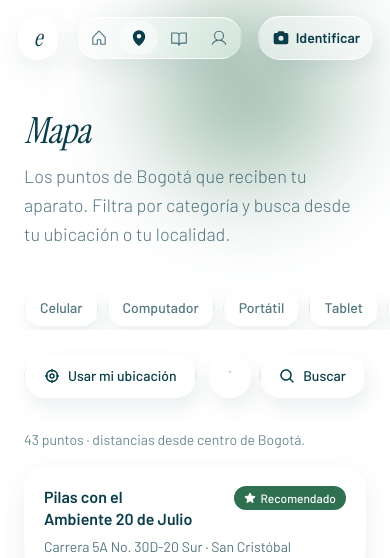
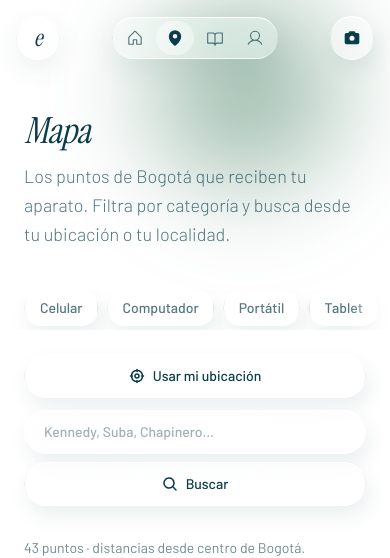
Before and after one commit to ThomasJuti/EcoPuntoAI, a Next.js app: page /app/mapa in a window 390 px wide. Shown: the top 558 px of the page. Built offline with nearby package versions, Linux system fonts and the light colour scheme; no server answers; the database is empty.

Commit message:
fix(app): stack map search controls on small screens
The GPS button and locality form wrapped into a skinny column on mobile; stack them full-width and shrink the Identificar label to the camera icon.

```diff
--- a/app/components/app-nav.tsx
+++ b/app/components/app-nav.tsx
@@ -57,10 +57,11 @@ export function AppNav() {
 
       <Link
         href="/app"
-        className="liquid-glass-strong inline-flex h-11 shrink-0 items-center gap-1.5 rounded-full px-3.5 text-sm font-semibold text-petroleum transition duration-100 ease-[var(--ease-out)] hover:bg-white/50 active:scale-[0.97] sm:h-12 sm:px-5"
+        aria-label="Identificar"
+        className="liquid-glass-strong inline-flex h-11 w-11 shrink-0 items-center justify-center gap-1.5 rounded-full px-0 text-sm font-semibold text-petroleum transition duration-100 ease-[var(--ease-out)] hover:bg-white/50 active:scale-[0.97] sm:h-12 sm:w-auto sm:px-5"
       >
         <Camera size={18} weight="fill" />
-        Identificar
+        <span className="hidden sm:inline">Identificar</span>
       </Link>
     </header>
   );
--- a/app/components/points-browser.tsx
+++ b/app/components/points-browser.tsx
@@ -101,7 +101,7 @@ export function PointsBrowser({
       <div
         role="group"
         aria-label="Filtrar por categoría"
-        className="-mx-6 overflow-x-auto px-6 pb-1 [scrollbar-width:none] [&::-webkit-scrollbar]:hidden lg:-mx-16 lg:px-16"
+        className="chip-scroll-fade -mx-6 overflow-x-auto px-6 pb-1 [scrollbar-width:none] [&::-webkit-scrollbar]:hidden lg:-mx-16 lg:px-16"
       >
         <div className="flex w-max gap-2">
           {WASTE_KINDS.map((row) => {
@@ -125,12 +125,12 @@ export function PointsBrowser({
         </div>
       </div>
 
-      <div className="mt-6 flex flex-wrap items-center gap-3">
+      <div className="mt-6 flex flex-col gap-3 sm:flex-row sm:flex-wrap sm:items-center">
         <button
           type="button"
           onClick={useMyLocation}
           disabled={locating}
-          className={`inline-flex items-center gap-2 rounded-full px-5 py-3 text-sm font-medium transition duration-100 ease-[var(--ease-out)] active:scale-[0.97] motion-reduce:transition-none motion-reduce:active:scale-100 disabled:cursor-wait disabled:opacity-60 disabled:active:scale-100 ${
+          className={`inline-flex w-full items-center justify-center gap-2 rounded-full px-5 py-3 text-sm font-medium transition duration-100 ease-[var(--ease-out)] active:scale-[0.97] motion-reduce:transition-none motion-reduce:active:scale-100 disabled:cursor-wait disabled:opacity-60 disabled:active:scale-100 sm:w-auto ${
             gpsActive
               ? "bg-pine-600 text-white"
               : "liquid-glass-strong text-petroleum hover:bg-white/50"
@@ -146,7 +146,7 @@ export function PointsBrowser({
 
         <form
           onSubmit={onLocalitySubmit}
-          className="flex min-w-0 flex-1 flex-wrap items-center gap-2 sm:flex-nowrap"
+          className="flex w-full min-w-0 flex-col gap-2 sm:flex-1 sm:flex-row sm:flex-nowrap sm:items-center"
         >
           <label htmlFor="locality" className="sr-only">
             Tu localidad
@@ -156,13 +156,14 @@ export function PointsBrowser({
             type="text"
             value={localityInput}
             onChange={(event) => setLocalityInput(event.target.value)}
-            placeholder="Tu localidad: Kennedy, Suba, Chapinero…"
+            placeholder="Kennedy, Suba, Chapinero…"
             autoComplete="off"
-            className="liquid-glass-strong min-w-0 flex-1 rounded-full px-5 py-3 text-sm font-medium text-petroleum placeholder:text-petroleum/40 focus:outline-none focus-visible:ring-2 focus-visible:ring-pine-600/50"
+            className="liquid-glass-strong w-full rounded-full px-5 py-3 text-sm font-medium text-petroleum placeholder:text-petroleum/40 focus:outline-none focus-visible:ring-2 focus-visible:ring-pine-600/50 sm:min-w-0 sm:flex-1"
           />
+          <div className="flex gap-2">
             <button
               type="submit"
-            className="liquid-glass-strong inline-flex items-center gap-2 rounded-full px-5 py-3 text-sm font-medium text-petroleum transition duration-100 ease-[var(--ease-out)] hover:bg-white/50 active:scale-[0.97] motion-reduce:transition-none motion-reduce:active:scale-100"
+              className="liquid-glass-strong inline-flex flex-1 items-center justify-center gap-2 rounded-full px-5 py-3 text-sm font-medium text-petroleum transition duration-100 ease-[var(--ease-out)] hover:bg-white/50 active:scale-[0.97] motion-reduce:transition-none motion-reduce:active:scale-100 sm:flex-none"
             >
               <MagnifyingGlass size={16} weight="bold" />
               Buscar
@@ -171,12 +172,13 @@ export function PointsBrowser({
               <button
                 type="button"
                 onClick={clearFilters}
-              className="liquid-glass-strong inline-flex items-center gap-2 rounded-full px-5 py-3 text-sm font-medium text-petroleum transition duration-100 ease-[var(--ease-out)] hover:bg-white/50 active:scale-[0.97] motion-reduce:transition-none motion-reduce:active:scale-100"
+                className="liquid-glass-strong inline-flex flex-1 items-center justify-center gap-2 rounded-full px-5 py-3 text-sm font-medium text-petroleum transition duration-100 ease-[var(--ease-out)] hover:bg-white/50 active:scale-[0.97] motion-reduce:transition-none motion-reduce:active:scale-100 sm:flex-none"
               >
                 <X size={16} weight="bold" />
                 Limpiar
               </button>
             )}
+          </div>
         </form>
       </div>
 
--- a/app/globals.css
+++ b/app/globals.css
@@ -131,6 +131,18 @@
     background: #f4f4f4;
     -webkit-backdrop-filter: none;
     backdrop-filter: none;
+  }
+}
+
+/* Fila de chips: fundido en el borde derecho para sugerir scroll horizontal */
+@media (max-width: 639px) {
+  .chip-scroll-fade {
+    -webkit-mask-image: linear-gradient(
+      to right,
+      #000 calc(100% - 2.5rem),
+      transparent
+    );
+    mask-image: linear-gradient(to right, #000 calc(100% - 2.5rem), transparent);
   }
 }
 
```
Lines whose indentation alone changed are shown as unchanged.
